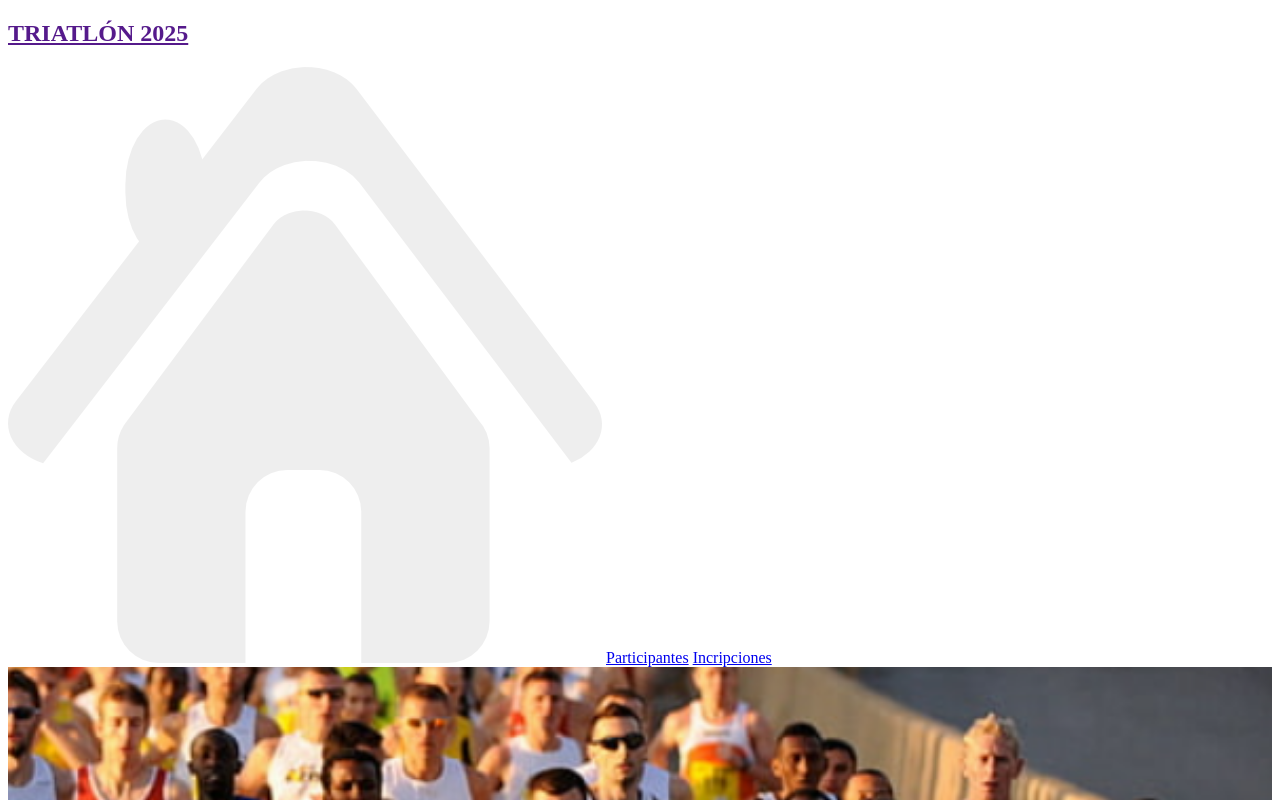
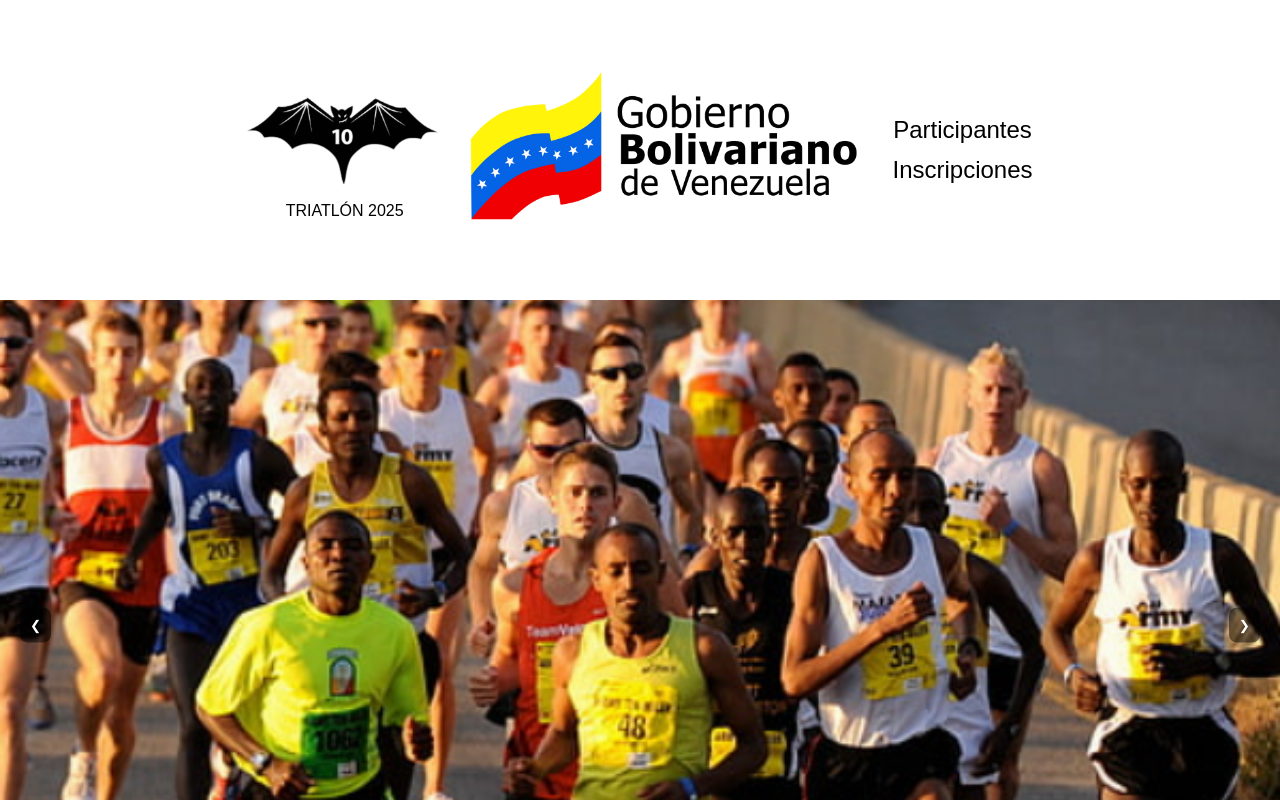
Before and after one commit to Aarvelo22/triatlon, a plain HTML site: page views/index.html in a window 1280 px wide. Shown: the top 800 px of the page. Drawn offline with Linux system fonts and the light colour scheme.

Commit message:
estilos css header

```diff
--- a/public/css/styles.css
+++ b/public/css/styles.css
@@ -0,0 +1,96 @@
+*{
+    list-style: none;
+    text-decoration: none;
+    padding: 0;
+    margin: 0;
+    box-sizing: border-box;
+    font-family: 'Poppins', sans-serif;
+    color: #000;
+}
+
+header{
+    display: flex;
+    justify-content: center;
+    align-items: center;
+    width: 100%;
+    height: 300px;
+    background-color: #fff;
+    padding: 80px 0;
+}
+.header__container{
+    display: flex;
+    flex-direction: row;
+    width: 50%;
+    align-items: center;
+    gap: 10px;
+}
+.header__container__logo{
+    display: flex;
+    flex-direction: column;
+    text-align: center;
+    gap: 5px;
+    padding-right: 5px;
+}
+.header__container__logo_img{
+    display: flex;
+    justify-content: center;
+    align-items: center;
+    overflow: hidden;
+
+}
+
+.img-1{
+display: flex;
+justify-content: center;
+width: 100%;
+height: 100%;
+
+}
+
+.header__container__gobi{
+    display: flex;
+    flex-direction: row;
+    justify-content: center;
+    align-items: center;
+    width: 100%;
+    height: 100%;
+    overflow: hidden;
+}
+.img-2{
+    display: flex;
+    justify-content: center;
+    width: 100%;
+}
+.header__nav{
+    display: flex;
+    flex-direction: column;
+    text-align: center;
+    padding-left: 5px;
+}
+.header__nav ul{
+    color: #000;
+    display: flex;
+    flex-direction: column;
+    justify-self: center;
+
+    gap: 12px;
+}
+.header__nav ul li{
+    display: flex;
+    justify-content: center;
+    font-size: 24px;
+}
+.participantes{
+    display: flex;
+    justify-content: center;
+    align-items: center;
+    width: 100%;
+    height: 100%;
+}
+.inscripcion{
+    display: flex;
+    justify-content: left;
+    align-items: left;
+    width: 100%;
+    height: 100%;
+}
--- a/views/index.html
+++ b/views/index.html
@@ -11,28 +11,41 @@
 
 <body>
     <header>
-        <div class="barra">
-            <a href="" class="logo">
-                <h2>TRIATLÓN 2025</h2>
-            </a>
-            <nav>
-                <a href="index.html" class="nav-link"><img src="/public/img/casa.png" alt="inicio"></a>
-                <a href="participantes.html" class="nav-link">Participantes</a>
-                <a href="Inscripcion.html" class="nav-link">Incripciones</a>
-            </nav>
+        <div class="header__container">
+            <div class="header__container__logo">
+                <div class="header__container__logo__img">
+                <img  class="img-1"   src="/public/img/dracula.png" alt="Logo">
+                </div>
+                <a href="index.html">TRIATLÓN 2025</a>
+            </div>
+
+            <div class="header__container__gobi">
+                <img  class="img-2" src="/public/img/logo gobi.png" alt="">
+            </div>
         </div>
+
+        <nav class="header__nav">
+            <ul class="header__nav__list">
+                <div class="participantes">
+                <li><a href="/views/participantes.html">Participantes</a></li>
+                </div>
+                <div class="inscripcion">
+                <li><a href="/views/inscripcion.html">Inscripciones</a></li>
+                </div>
+            </ul>
+        </nav>
     </header>
 
     <main>
         <div class="carousel">
             <div class="carousel-track">
-              <div class="carousel-slide"><img src="/public/img/ciclismo.png" alt=""></div>
-              <div class="carousel-slide"><img src="/public/img/caminata.png" alt=""></div>
-              <div class="carousel-slide">Slide 3</div>
+                <div class="carousel-slide"><img src="/public/img/ciclismo.png" alt=""></div>
+                <div class="carousel-slide"><img src="/public/img/caminata.png" alt=""></div>
+                <div class="carousel-slide">Slide 3</div>
             </div>
             <button class="carousel-button prev">❮</button>
             <button class="carousel-button next">❯</button>
-          </div>
+        </div>
     </main>
 
     <footer>
```
Also changed, not shown: public/img/140-1400858_gobierno-de-venezuela-logo-by-ms-gobierno-bolivariano (1).svg (added), public/img/140-1400858_gobierno-de-venezuela-logo-by-ms-gobierno-bolivariano.png (added), public/img/logo gobi.png (added).
